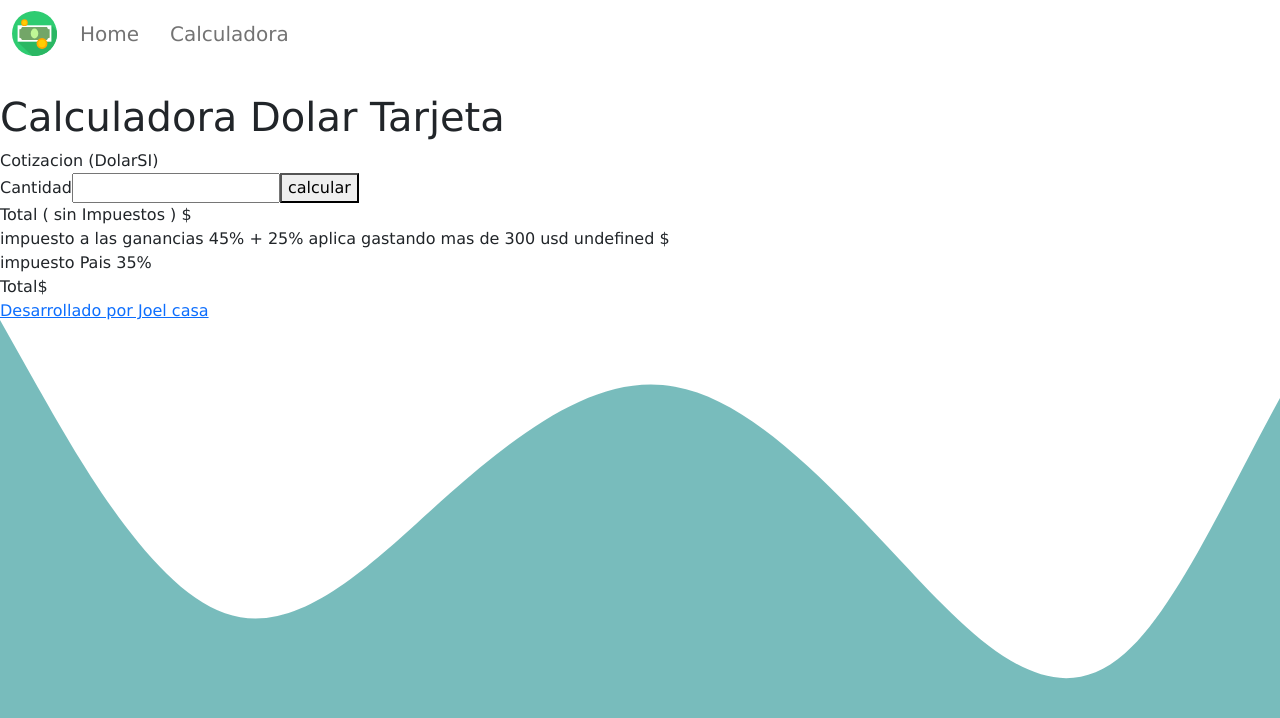
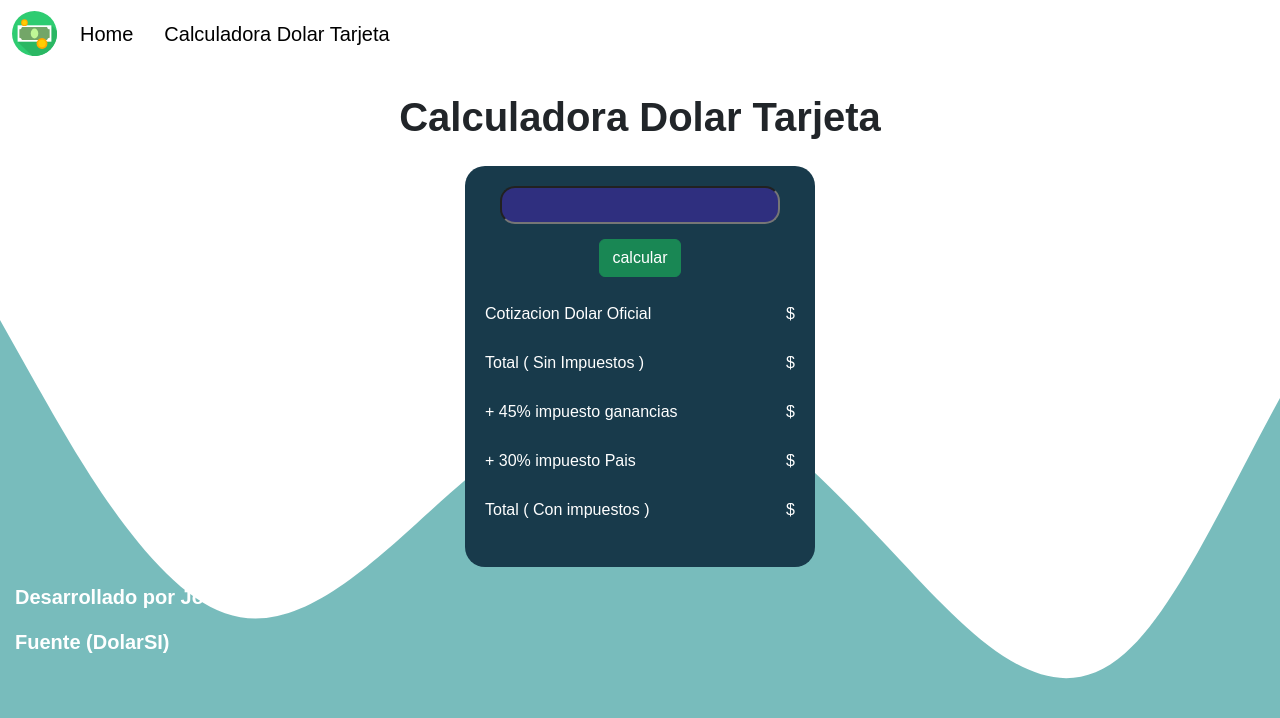
Before and after one commit to joeecasa/calculadoraDolar, a React (Create React App) app: page /calculadora in a window 1280 px wide. Shown: the top 718 px of the page. Built offline with nearby package versions, Linux system fonts and the light colour scheme; no server answers.

Commit message:
desarrollando la calculadora

```diff
--- a/public/index.html
+++ b/public/index.html
@@ -5,7 +5,9 @@
     <meta name="viewport" content="width=device-width, initial-scale=1" />
     <meta name="theme-color" content="#000000" />
     <link href="https://cdn.jsdelivr.net/npm/bootstrap@5.2.2/dist/css/bootstrap.min.css" rel="stylesheet" integrity="sha384-Zenh87qX5JnK2Jl0vWa8Ck2rdkQ2Bzep5IDxbcnCeuOxjzrPF/et3URy9Bv1WTRi" crossorigin="anonymous">
-
+    <link rel="preconnect" href="https://fonts.googleapis.com">
+    <link rel="preconnect" href="https://fonts.gstatic.com" crossorigin>
+    <link href="https://fonts.googleapis.com/css2?family=Mukta:wght@700&display=swap" rel="stylesheet">
     <title>Calculadora Dolar Tarjetap</title>
   </head>
   <body>
--- a/src/components/Footer.jsx
+++ b/src/components/Footer.jsx
@@ -1,13 +1,22 @@
 import React from 'react'
 import { Link } from 'react-router-dom'
+import "./components.css"
 const Footer = () => {
 
   return (
     <div>
-    <Link to="#">
-    Desarrollado por Joel casa
+      <Link to="#" className='link-foot'>
+        Desarrollado por Joel casa
 
-    </Link>
+      </Link>
+
+      <a
+      className='link-foot'
+        href={"https://www.dolarsi.com/"}
+      >
+        Fuente
+        (DolarSI)
+      </a>
     </div>
   )
 }
--- a/src/components/Header.jsx
+++ b/src/components/Header.jsx
@@ -1,7 +1,8 @@
 import React from 'react'
 import { Link } from 'react-router-dom'
 import logo from "./assets/logo/logo.svg"
-import logo1 from "./assets/logo/logo.png"
+
+
 const Header = () => {
     return (
         <nav className="navbar navbar-expand" style={{"backgroundColor": "white"}}>
@@ -26,7 +27,7 @@ const Header = () => {
 
                         <li className='nav-item'>
                             <Link className='nav-link' to={"/calculadora"} >
-                                Calculadora
+                                Calculadora Dolar Tarjeta
 
                             </Link>
                         </li>
--- a/src/components/TarjetaDolar.jsx
+++ b/src/components/TarjetaDolar.jsx
@@ -1,4 +1,4 @@
-import React, { useEffect, useState } from 'react'
+import React from 'react'
 import "./components.css"
 
 
--- a/src/components/components.css
+++ b/src/components/components.css
@@ -1,9 +1,12 @@
-.div-card{
-width: 347px;
-margin-bottom: 25px;
-box-shadow: 6px -4px teal;
-border-left: 1px solid black;
-border-bottom: 1px solid black;
+.div-card {
+    width: 70%;
+    margin-bottom: 25px;
+    box-shadow: 6px -4px teal;
+    border-left: 1px solid black;
+    border-bottom: 1px solid black;
+    max-width: 367px;
+    margin: 15px;
+
 
 }
 
@@ -17,28 +20,40 @@ border-bottom: 1px solid black;
     transition: all 0.5s;
     border-radius: 10px;
 }
-.navbar{
+
+.navbar {
     height: 68px;
     margin-bottom: 25px;
 }
+
 .nav-item:hover {
     border: solid 0.2px rgb(216, 216, 216);
     border-radius: 10px;
 }
 
-.nav-item{
+.nav-item {
     margin-left: 15px;
 }
-.card-logo{
+.nav-link{
+    color: black;
+}
+
+.card-logo {
     width: 50px;
     margin-left: 15px;
 }
-.card-title{
-    border-bottom: 1px solid black;
+
+.card-title {
+    border-bottom: 2px dotted black;
     padding-bottom: 8px;
     text-align: center;
+    font-weight: 600;
+    font-size: 23px;
 }
-
+.home-title{
+    font-size: 35px;
+    font-weight: bold;
+}
 
 
 .div-app {
@@ -51,9 +66,27 @@ border-bottom: 1px solid black;
     margin-top: 0px;
 }
 
-.card-text{
+.card-text {
     text-align: center;
+    font-size: 20px;
+    font-weight: 500;
 }
-@media (min-width: 992px) {
+
+@media (min-width: 576px) {
 
 }
+
+.link-foot {
+    color: white;
+    text-decoration: none;
+    font-size: 20px;
+    font-weight: bold;
+    display: block;
+    margin: 15px;
+    transition: all 0.5s;
+    width: 50%;
+}
+
+.link-foot:hover {
+    color: black;
+}
--- a/src/index.css
+++ b/src/index.css
@@ -1,5 +1,5 @@
 * {
-  font-family: 'verdana';
+  font-family: 'Ubuntu', sans-serif;
   box-sizing: border-box;
 
 }
--- a/src/pages/Calculadora.jsx
+++ b/src/pages/Calculadora.jsx
@@ -1,5 +1,5 @@
-import { ErrorMessage, useFormik } from 'formik';
-import React, { useEffect, useRef, useState } from 'react'
+import { useFormik } from 'formik';
+import React, { useEffect, useState } from 'react'
 import { useCustomFetchDolar } from '../hooks/useCustomFetchDolar';
 import * as Yup from "yup";
 import "./pages.css"
@@ -14,27 +14,30 @@ const Calculadora = () => {
     const [oficial, setOficial] = useState()
     const [impuestoPais, setImpuestoPais] = useState()
     const [impuestoGanancias, setImpuestoGanancias] = useState()
+    const [impuestoQatar, setImpuestoQatar] = useState()
     const [total, setTotal] = useState()
     const [resultado, setResultado] = useState()
     const [totalOficial, setTotalOficial] = useState()
 
-    const errorDiv= useRef()
+
 
 
     const onSubmit = () => {
 
-        if (values.cantidad < 300) {
+        if (values.cantidad < 301) {
             setResultado((total * 1).toFixed(2))
             setImpuestoGanancias((values.cantidad * oficial * 0.45).toFixed(2))
-            setImpuestoPais((values.cantidad * oficial * 0.35).toFixed(2))
+            setImpuestoPais((values.cantidad * oficial * 0.30).toFixed(2))
             setTotalOficial((values.cantidad * oficial).toFixed(2))
+            setImpuestoQatar(0)
 
 
         } else {
             setResultado((total * 1).toFixed(2))
-            setImpuestoGanancias((values.cantidad * oficial * 0.65).toFixed(2))
-            setImpuestoPais((values.cantidad * oficial * 0.35).toFixed(2))
+            setImpuestoGanancias((values.cantidad * oficial * 0.45).toFixed(2))
+            setImpuestoPais((values.cantidad * oficial * 0.30).toFixed(2))
             setTotalOficial((values.cantidad * oficial).toFixed(2))
+            setImpuestoQatar((values.cantidad * oficial*0.25).toFixed(2))
 
         }
 
@@ -57,8 +60,8 @@ const Calculadora = () => {
         enableReinitialize: true,
         onSubmit,
         validationSchema: schema,
-        validateOnBlur : false,
-        validateOnChange:false
+        validateOnBlur: false,
+        validateOnChange: false
 
     })
 
@@ -101,86 +104,124 @@ const Calculadora = () => {
 
 
     return (
-        <div>
-            <h1>
+        <div className='div-calcu'>
+            <h1 className='title-calc'>
                 Calculadora Dolar Tarjeta
             </h1>
+            <div className='container-calcu'>
+
                 <form
-                onSubmit={handleSubmit}
+                    onSubmit={ handleSubmit }
+                    className=""
                 >
-            <div>
-                Cotizacion (DolarSI)
-                {
-                    oficial
-                }
-            </div>
-                <label htmlFor='Cantidad'>
-                    Cantidad
+
                     <input
                         name='cantidad'
                         type="number"
-                        onChange={handleChange}
-                        value={values.cantidad}
+                        onChange={ handleChange }
+                        value={ values.cantidad }
+                        className="input-calc"
+
                     >
 
                     </input>
-                </label>
                     <button
                         type='submit'
+                        className='btn btn-success'
                     >
                         calcular
 
                     </button>
-            </form>
+                    <div className='text-calc'>
                         <div>
-                Total ( sin Impuestos ) $
-                <span>
-                    {
-                        totalOficial
-
-                    }
-                </span>
+                            Cotizacion Dolar Oficial
                         </div>
                         <div>
+                            $ { oficial }
+                        </div>
+                    </div>
+                </form>
+                <div className='text-calc'>
+                    <div>
 
-                impuesto a las ganancias
+                        Total ( Sin Impuestos )
+                    </div>
+                    <div>
+                        $ { totalOficial }
+
+                    </div>
+
+                </div>
+                <div className='text-calc' >
+                    <div>
+                        + 45% impuesto ganancias
+                    </div>
+                    <div>
+                        $ { impuestoGanancias }
+                    </div>
+                </div>
+
+
+
 
                 {
-                    impuestoGanancias < 30949.87 ?
-                        (` 45% menos de 300 usd ${ impuestoGanancias }`)
-                        :
-                        ( ` 45% + 25% aplica gastando mas de 300 usd ${ impuestoGanancias } ` )
-
-                }
-                <span>
-                    $
-                    {
-                        impuestoGanancias
-
-                    }
-                </span>
-
+                    impuestoQatar > 0 ?
+                        (
+                            <div className='text-calc' >
                                 <div>
-                    impuesto Pais 35% { impuestoPais }
+                                    + 25% Impuesto Qatar*
 
                                 </div>
                                 <div>
-                    Total
-                    <span>
-                        $
-                        {
-                            resultado
+                                    $ { impuestoQatar }
+
+                                </div>
+
+                            </div>
+                        )
+                        :
+                        ("")
                 }
-                    </span>
+                <div className='text-calc'>
+                    <div>
+                        + 30% impuesto Pais
+                    </div>
+                    <div>
+                        $ { impuestoPais }
                     </div>
 
 
+                </div>
+                <div className='text-calc'>
+                    <div>
+
+                        Total ( Con impuestos )
+                    </div>
+                    <div>
+                        $ { resultado }
+
+                    </div>
+
+                </div>
+                {
+                    impuestoQatar > 0 ?
+                        (
+                            <div className='text-calc' >
+                                <div>
+                                    *El impuesto Qatar Aplica cuando se superan los u$d 300
+
+                                </div>
+
+
+                            </div>
+                        )
+                        :
+                        ("")
+                }
                 <div
+                    className='text-error'
                 >
-                    {
-                        errors.cantidad
-
-                    }
+                    {errors.cantidad}
                 </div>
             </div>
         </div >
--- a/src/pages/HomePage.jsx
+++ b/src/pages/HomePage.jsx
@@ -17,9 +17,16 @@ function HomePage() {
 
   const [tipoDolar, setTipoDolar] = useState()
   const [dolarOficial, setDolarOficial] = useState()
+
   const [oficial, setOficial] = useState()
+  // const [qatar, setQatar] = useState(1);
+  // const [ahorro, setAhorro] = useState(1);
+  // const [tarjeta, setTarjeta] = useState(1);
+
+
 
   useEffect(() => {
+
     if (dataDolar) {
       setTipoDolar(dataDolar.filter((tipos) => {
         return tipos.casa.nombre !== "Argentina" &&
@@ -27,10 +34,10 @@ function HomePage() {
           tipos.casa.nombre !== "Bitcoin" &&
           tipos.casa.nombre !== "Dolar Soja" &&
           tipos.casa.nombre !== "Dolar turista"
-
       }))
-
-
+      // setDolarOficial(dataDolar.filter((dolar) => {
+      //   return dolar.casa.nombre === "Dolar Oficial"
+      // }))
     }
 
     if (dataDolar) {
@@ -39,20 +46,28 @@ function HomePage() {
       }))
     }
 
-    if (dolarOficial && dolarOficial.length !== 0) {
-
-      setOficial(parseFloat(dolarOficial[0].casa.venta.replace(/,/g, '.')).toFixed(2))
-  }
-
-
+    // setQatar(oficial * 2)
+    // setAhorro(oficial * 1.65)
+    // setTarjeta(oficial * 1.8)
 
 
   }, [dataDolar])
 
+useEffect(() => {
 
-console.log(dolarOficial)
-console.log(oficial)
 
+    if (dolarOficial && dataDolar) {
+
+      setOficial(parseFloat(dolarOficial[0].casa.venta.replace(/,/g, '.')).toFixed(2))
+
+    }
+}, [dataDolar,dolarOficial])
+
+
+
+  // console.log(dolarOficial)
+  // console.log(oficial)
+  // console.log(qatar)
 
 
 
@@ -63,12 +78,7 @@ console.log(oficial)
 
       <h2 className='home-title'>
         Tipos de Dolar
-        <a
-          href={"https://www.dolarsi.com/"}
-        >
 
-          (DolarSI)
-        </a>
       </h2>
 
       <div className='d-flex flex-wrap container-main'>
@@ -108,19 +118,19 @@ console.log(oficial)
         <TarjetaDolar
           nombre={"Dolar Qatar"}
           compra={"No Cotiza"}
-          venta={oficial*2}
+          venta={(oficial*2).toFixed(2)}
           logo={dolarQatar}
         />
         <TarjetaDolar
           nombre={"Dolar Ahorro"}
           compra={"No Cotiza"}
-          venta={oficial*1.65}
+          venta={(oficial*1.65).toFixed(2)}
           logo={dolarAhorro}
         />
         <TarjetaDolar
           nombre={"Dolar Turista/Tarjeta"}
           compra={"No Cotiza"}
-          venta={oficial*1.80}
+          venta={(oficial*1.8).toFixed(2)}
           logo={dolarTurista}
         />
 
--- a/src/pages/pages.css
+++ b/src/pages/pages.css
@@ -14,3 +14,52 @@
     text-align: center;
     margin-bottom: 25px;
 }
+
+.container-calcu{
+    /* border: 1px solid rgb(0, 21, 255); */
+    padding: 20px;
+    max-width: 350px;
+    display: block;
+    margin-left: auto;
+    margin-right: auto;
+    background-color: rgb(24, 58, 75);
+    border-radius: 20px;
+    min-height: 350px;
+    margin-top: 25px;
+}
+.div-calcu{
+    margin: 15px;
+}
+.input-calc{
+    display: block;
+    margin-left: auto;
+    margin-right: auto;
+    margin-bottom: 15px;
+    width: 95%;
+    max-width: 280px;
+    border-radius: 15px;
+    background-color: rgb(47, 47, 127);
+    color: white;
+    padding: 5px;
+    padding-left: 10px;
+
+}
+.btn{
+    margin-left: auto;
+    margin-right: auto;
+    display: block;
+    margin-bottom: 25px;
+}
+.text-calc{
+    color: white;
+    margin-bottom: 25px;
+    justify-content: space-between;
+    display: flex;
+}
+.text-error{
+    color: #ff5858
+}
+.title-calc{
+    text-align: center;
+    font-weight: bold;
+}
```
Lines whose indentation alone changed are shown as unchanged.
